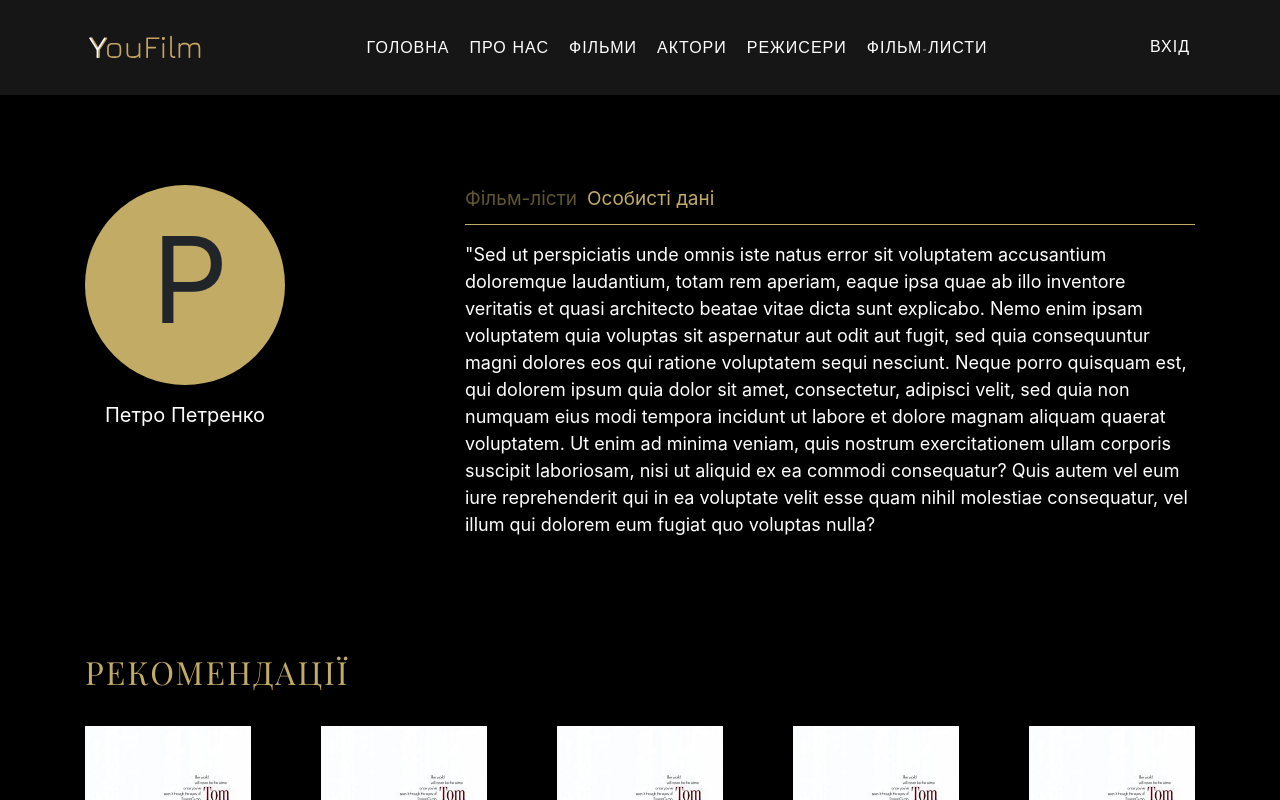
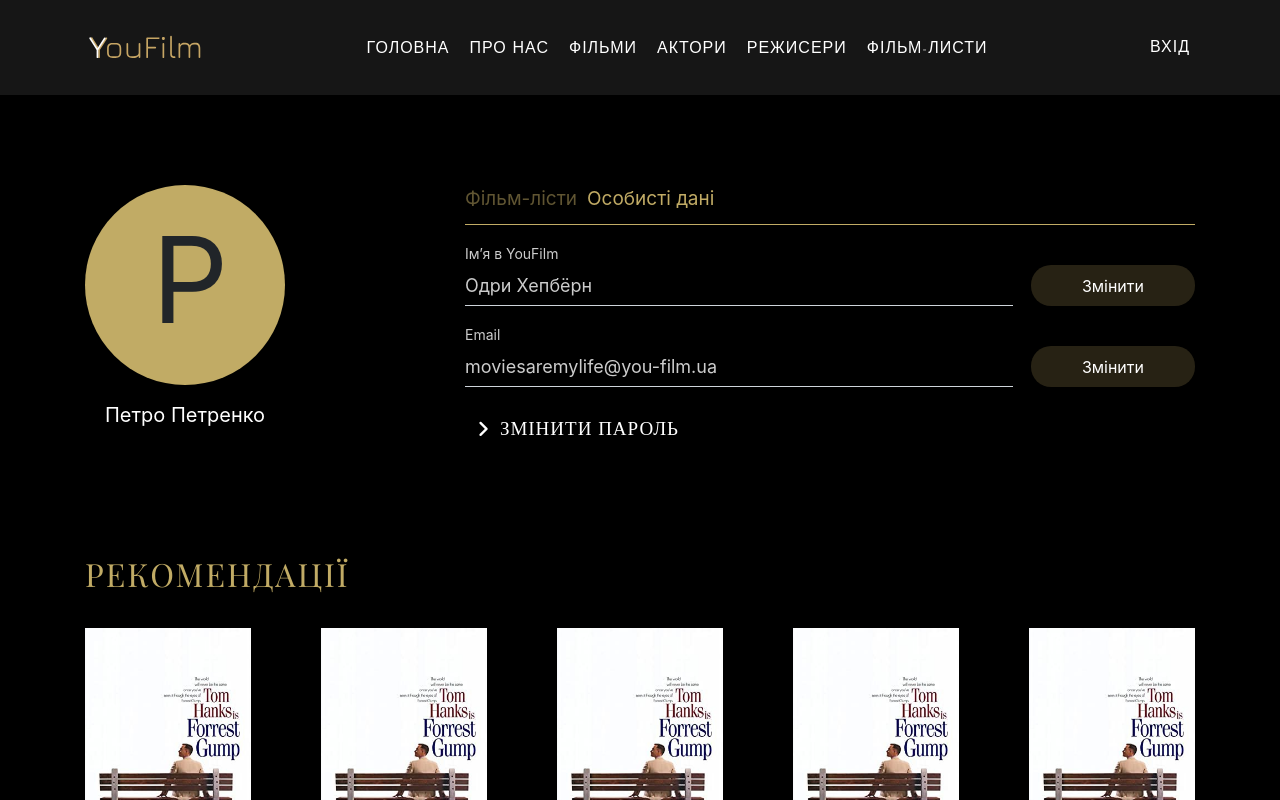
Before and after one commit to WebFIow/you-film, a Vue app: page /profile/settings in a window 1280 px wide. Shown: the top 800 px of the page. Built offline with nearby package versions, Linux system fonts and the light colour scheme; no server answers.

Commit message:
user data in profile

```diff
--- a/src/assets/styles/_profile.scss
+++ b/src/assets/styles/_profile.scss
@@ -95,6 +95,30 @@
   & p {
     color: white;
     font-size: 18px;
+  }
+
+  & label {
+    font-size: 14px;
+    color: $grey;
+    margin-bottom: 0px;
+  }
+
+  & input {
+    background: none!important;
+    font-size: 18px;
+    padding-left: 0px;
+    border-left: none;
+    border-top: none;
+    border-right: none;
+    border-radius: 0px;
+    width: 75%;
+    &::placeholder {
+      color: $grey!important;
+    }
+  }
+  .btn-mdl {
+    border-radius: 20px!important;
+    background-color: $golder-btn!important;
   }
 }
 
--- a/src/components/ProfileSettings.vue
+++ b/src/components/ProfileSettings.vue
@@ -1,32 +1,53 @@
 <template>
   <div class="tab-content">
-    <p>
-      "Sed ut perspiciatis unde omnis iste natus error sit voluptatem
-      accusantium doloremque laudantium, totam rem aperiam, eaque ipsa quae ab
-      illo inventore veritatis et quasi architecto beatae vitae dicta sunt
-      explicabo. Nemo enim ipsam voluptatem quia voluptas sit aspernatur aut
-      odit aut fugit, sed quia consequuntur magni dolores eos qui ratione
-      voluptatem sequi nesciunt. Neque porro quisquam est, qui dolorem ipsum
-      quia dolor sit amet, consectetur, adipisci velit, sed quia non numquam
-      eius modi tempora incidunt ut labore et dolore magnam aliquam quaerat
-      voluptatem. Ut enim ad minima veniam, quis nostrum exercitationem ullam
-      corporis suscipit laboriosam, nisi ut aliquid ex ea commodi consequatur?
-      Quis autem vel eum iure reprehenderit qui in ea voluptate velit esse quam
-      nihil molestiae consequatur, vel illum qui dolorem eum fugiat quo voluptas
-      nulla?
-    </p>
+    <form>
+      <div class="form-group">
+        <label for="name_login">Ім’я в YouFilm</label>
+        <div class="d-flex justify-content-between">
+          <input type="text" class="form-control" id="name_login" placeholder="Одри Хепбёрн" disabled>
+          <button type="submit" class="btn btn-mdl">Змінити</button>
+        </div>
+      </div>
+      <div class="form-group">
+        <label for="email">Email</label>
+        <div class="d-flex justify-content-between">
+          <input type="text" class="form-control" id="email" aria-describedby="emailHelp" placeholder="moviesaremylife@you-film.ua" disabled>
+          <button type="submit" class="btn btn-mdl">Змінити</button>
+        </div>
+      </div>
+
+      <button class="accordion" @click="showAcc">Змінити пароль</button>
+      <div class="panel">
+        <ul class="accUL">
+          <li>
+            <div class="form-group">
+              <label for="exampleInputPassword1">Password</label>
+              <input type="password" class="form-control" id="exampleInputPassword1" placeholder="Password">
+            </div>
+          </li>
+        </ul>
+      </div>
+
+    </form>
   </div>
 </template>
 
 <script>
   export default {
-    data:() => ({
+    data: () => ({
 
     }),
     methods: {
-      name() {
-
-      }
+      showAcc(e) {
+        const el = e.target;
+        el.classList.toggle("active");
+        const panel = el.nextElementSibling;
+        if (panel.style.maxHeight) {
+          panel.style.maxHeight = null;
+        } else {
+          panel.style.maxHeight = panel.scrollHeight + 70 + "px";
+        }
+      },
     },
-  }
+  };
 </script>
```
